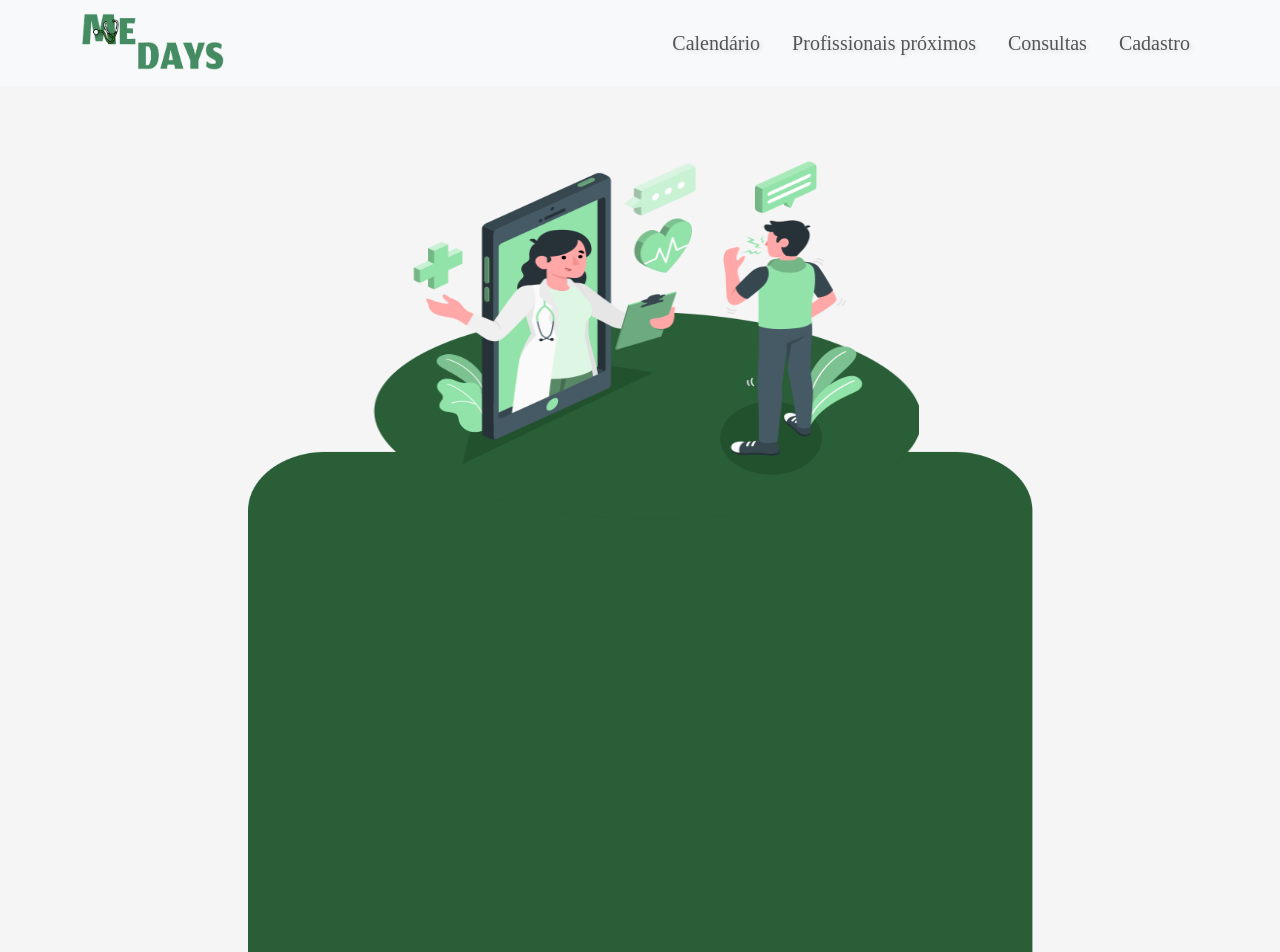
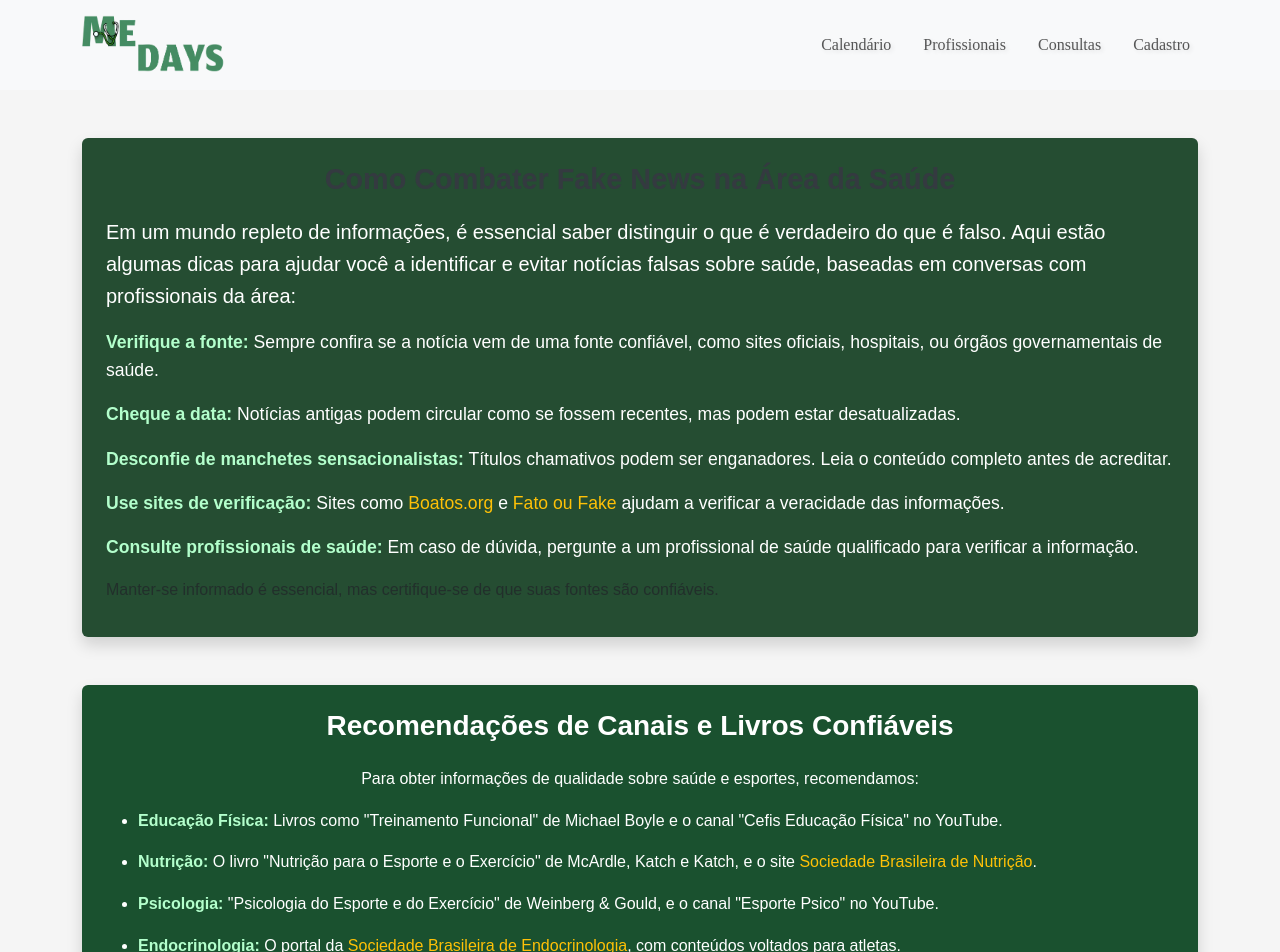
Before and after one commit to Brenda-G06/front, a React (Create React App) app: page /profissionais in a window 1280 px wide. Shown: the top 952 px of the page. Built offline with nearby package versions, Linux system fonts and the light colour scheme; a web font is replaced by a local one.

Commit message:
commit front

```diff
--- a/src/App.js
+++ b/src/App.js
@@ -65,7 +65,7 @@ function AppContent() {
                                 <Link className="nav-link navTittle" to="/calendario">Calendário</Link>
                             </li>
                             <li className="nav-item ms-3">
-                                <Link className="nav-link navTittle" to="/profissionais">Profissionais próximos</Link>
+                                <Link className="nav-link navTittle" to="/profissionais">Profissionais</Link>
                             </li>
                             <li className="nav-item ms-3">
                                 <Link className="nav-link navTittle" to="/consultas">Consultas</Link>
--- a/src/componentes/Profissionais.js
+++ b/src/componentes/Profissionais.js
@@ -1,47 +1,39 @@
 import React from 'react';
-import doc from "./img/online.png";
-import backgroundImg from "./img/back.png";
 import './StyleInterno.css';
 
 const ProfissionaisPage = () => {
   return (
     <div className="container mt-5 text-center">
 
-      <div className="row">
-        <div className="col-md-12">
-          <img
-            className="img-fluid mx-auto d-block imgOnline"
-            alt="Uma profissional da saúde saindo do celular falando com um paciente"
-            src={doc}
-          />
-        </div>
-      </div>
-
-      <div className="row justify-content-center image-container">
-        <div className="col-md-10">
-          <img
-            className="img-fluid mx-auto d-block imgBackground"
-            alt="Imagem de fundo"
-            src={backgroundImg}
-          />
-        </div>
+      <div className="mt-5 p-4 bg-dark-green text-white rounded shadow combat-fake-news">
+        <h2 className="fw-bold textt">Como Combater Fake News na Área da Saúde</h2>
+        <p className="lead">
+          Em um mundo repleto de informações, é essencial saber distinguir o que é verdadeiro do que é falso.
+          Aqui estão algumas dicas para ajudar você a identificar e evitar notícias falsas sobre saúde, baseadas em conversas com profissionais da área:
+        </p>
+        <ul className="text-start">
+          <li><strong>Verifique a fonte:</strong> Sempre confira se a notícia vem de uma fonte confiável, como sites oficiais, hospitais, ou órgãos governamentais de saúde.</li>
+          <li><strong>Cheque a data:</strong> Notícias antigas podem circular como se fossem recentes, mas podem estar desatualizadas.</li>
+          <li><strong>Desconfie de manchetes sensacionalistas:</strong> Títulos chamativos podem ser enganadores. Leia o conteúdo completo antes de acreditar.</li>
+          <li><strong>Use sites de verificação:</strong> Sites como <a href="https://www.boatos.org" target="_blank" rel="noopener noreferrer" className="text-warning">Boatos.org</a> e <a href="https://www.fatooufake.com" target="_blank" rel="noopener noreferrer" className="text-warning">Fato ou Fake</a> ajudam a verificar a veracidade das informações.</li>
+          <li><strong>Consulte profissionais de saúde:</strong> Em caso de dúvida, pergunte a um profissional de saúde qualificado para verificar a informação.</li>
+        </ul>
+        <p className="text-muted">Manter-se informado é essencial, mas certifique-se de que suas fontes são confiáveis.</p>
       </div>
 
 
-      <div className="mt-5 p-4 bg-light rounded combat-fake-news">
-        <h2 className="fw-bold">Como Combater Fake News na Área da Saúde</h2>
-        <p className="lead">
-          Em um mundo repleto de informações, é essencial saber distinguir o que é verdadeiro do que é falso.
-          Aqui estão algumas dicas para ajudar você a identificar e evitar notícias falsas sobre saúde:
+      <div className="mt-5 p-4 bg-dark-green text-white rounded shadow recommendations">
+        <h3 className="fw-bold textt">Recomendações de Canais e Livros Confiáveis</h3>
+        <p>
+          Para obter informações de qualidade sobre saúde e esportes, recomendamos:
         </p>
         <ul className="text-start">
-          <li>🔎 <strong>Verifique a fonte:</strong> Sempre confira se a notícia vem de uma fonte confiável, como sites oficiais, hospitais, ou órgãos governamentais de saúde.</li>
-          <li>📅 <strong>Cheque a data:</strong> Notícias antigas podem circular como se fossem recentes, mas podem estar desatualizadas.</li>
-          <li>📰 <strong>Desconfie de manchetes sensacionalistas:</strong> Títulos chamativos podem ser enganadores. Leia o conteúdo completo antes de acreditar.</li>
-          <li>🔗 <strong>Use sites de verificação:</strong> Sites como <a href="https://www.boatos.org" target="_blank" rel="noopener noreferrer">Boatos.org</a> e <a href="https://www.fatooufake.com" target="_blank" rel="noopener noreferrer">Fato ou Fake</a> ajudam a verificar a veracidade das informações.</li>
-          <li>💬 <strong>Consulte profissionais de saúde:</strong> Em caso de dúvida, pergunte a um profissional de saúde qualificado para verificar a informação.</li>
+          <li><strong>Educação Física:</strong> Livros como "Treinamento Funcional" de Michael Boyle e o canal "Cefis Educação Física" no YouTube.</li>
+          <li><strong>Nutrição:</strong> O livro "Nutrição para o Esporte e o Exercício" de McArdle, Katch e Katch, e o site <a href="https://www.sbn.org.br/" target="_blank" rel="noopener noreferrer" className="text-warning">Sociedade Brasileira de Nutrição</a>.</li>
+          <li><strong>Psicologia:</strong> "Psicologia do Esporte e do Exercício" de Weinberg & Gould, e o canal "Esporte Psico" no YouTube.</li>
+          <li><strong>Endocrinologia:</strong> O portal da <a href="https://www.endocrino.org.br/" target="_blank" rel="noopener noreferrer" className="text-warning">Sociedade Brasileira de Endocrinologia</a>, com conteúdos voltados para atletas.</li>
+          <li><strong>Fisioterapia Esportiva:</strong> O livro "Fisioterapia no Esporte" de Greve, e vídeos no canal "Fisio em Movimento" no YouTube.</li>
         </ul>
-        <p className="text-muted">Manter-se informado é essencial, mas certifique-se de que suas fontes são confiáveis.</p>
       </div>
     </div>
   );
--- a/src/componentes/StyleInterno.css
+++ b/src/componentes/StyleInterno.css
@@ -544,3 +544,47 @@ text-align: right;
   font-size: 0.9rem;
   margin-top: 10px;
 }
+
+.bg-dark-green {
+  background-color: #254d32;
+  color: white;
+}
+
+.text-warning {
+  color: #1cff07;
+}
+
+a {
+  text-decoration: none;
+}
+
+a:hover {
+  text-decoration: underline;
+}
+
+.shadow {
+  box-shadow: 0 4px 10px rgba(0, 0, 0, 0.1);
+}
+
+ul li {
+  margin-bottom: 1rem;
+  font-size: 1rem;
+}
+
+h2, h3 {
+  margin-bottom: 1.5rem;
+}
+
+p, ul {
+  margin-top: 1rem;
+  line-height: 1.6;
+
+}
+
+.text-muted{
+  color: wheat;
+}
+
+.textt{
+  color: white;
+}
```
